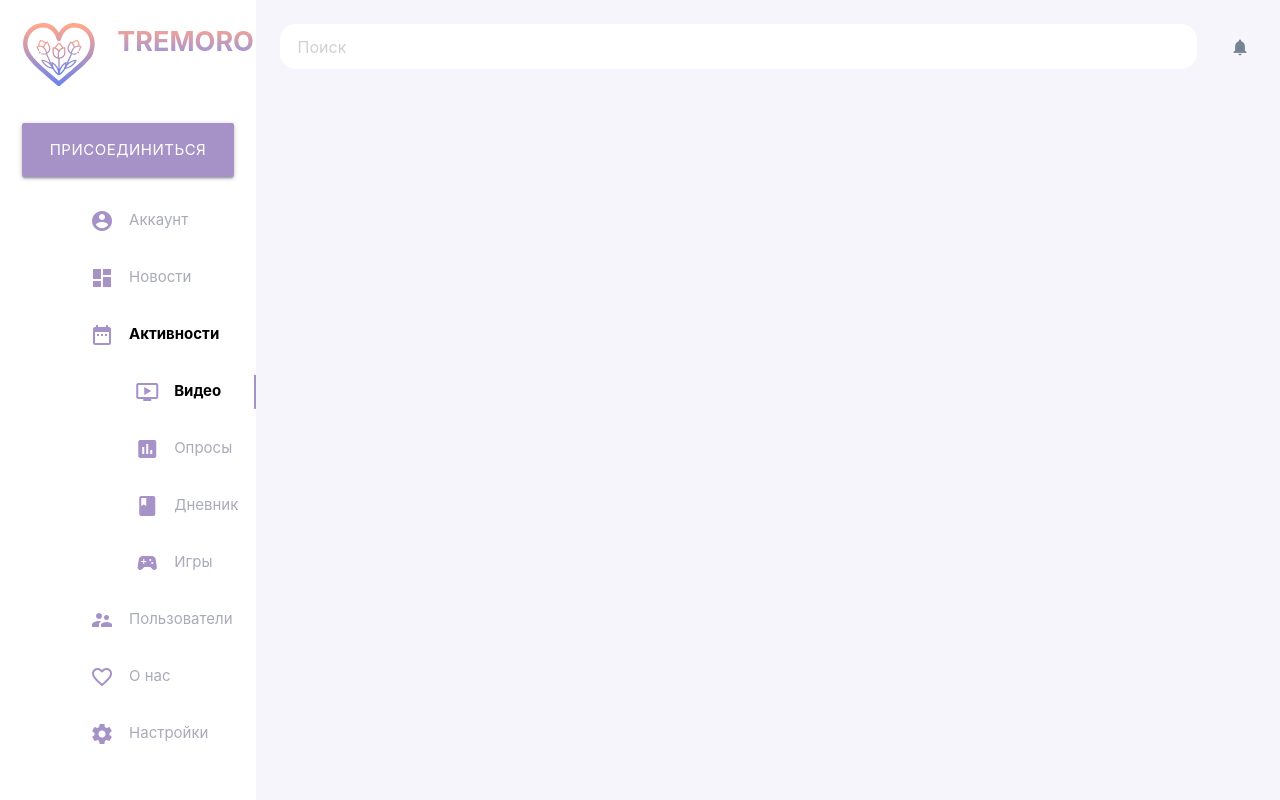
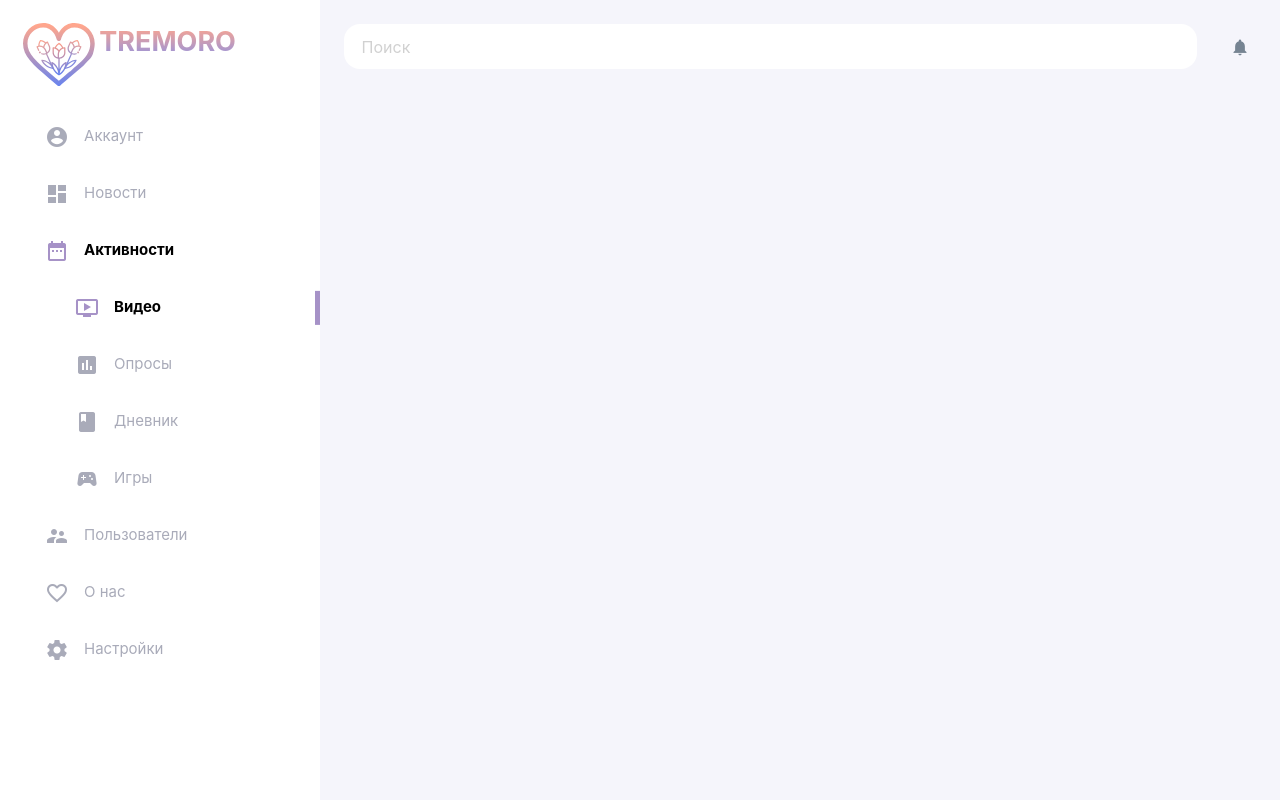
Before and after one commit to Dostoyewski/Neurostart-Hack, a Django app: page /video/ in a window 1280 px wide. Run offline with Django 3.2, Linux system fonts and the light colour scheme; data that the repository does not hold is empty; some libraries are stand-ins or nearby versions.

Commit message:
fixing some dead buttons

```diff
--- a/lk/static/js/script.js
+++ b/lk/static/js/script.js
@@ -1 +1,7 @@
-M.AutoInit()
+let unassignedButtons = document.querySelectorAll('.unassigned')
+
+for (let each of unassignedButtons) {
+    each.addEventListener('mousedown', e => {
+        M.toast({html: 'Ой, но это пока не готово!'})
+    })
+}
--- a/lk/static/sass/style-video.scss
+++ b/lk/static/sass/style-video.scss
@@ -54,20 +54,22 @@ body {
 
     #menu-section {
         background-color: white;
-        flex-basis: 20%;
+        flex-basis: 25%;
 
         display: flex;
         flex-direction: column;
         flex-shrink: 0;
 
         #logo {
+            // background-color: $secondary-color; // debug
+
             display: flex;
             flex-direction: row;
             align-items: center;
 
             img {
                 height: 4.2em;
-                margin: 1.5em;
+                margin: 1.5em 0.3em 1.5em 1.5em;
             }
 
             p {
@@ -91,7 +93,7 @@ body {
         #menu {
             .menu-entry {
                 font-size: 1.001em;
-                padding: 1.1em 1.1em 1.1em 6em;
+                padding: 1.1em 1.1em 1.1em 3em;
                 width: 100%;
 
                 i {
@@ -112,7 +114,7 @@ body {
                         right: 0;
 
                         height: 60%;
-                        width: 2px;
+                        width: 5px;
 
                         transform: translateY(-50%);
                     }
@@ -126,12 +128,16 @@ body {
 
                 &:not(.selected):not(.highlighted) {
                     color: #a9abb9;
+
+                    i {
+                        color: #a9abb9;
+                    }
                 }
             }
 
             .submenu {
                 .menu-entry {
-                    padding-left: 9em;
+                    padding-left: 5em;
                 }
             }
         }
@@ -255,3 +261,20 @@ body {
     padding: 1.2em 1.7em 1.2em 1.7em;
     border-radius: 0.4em;
 }
+
+
+.fullscreen-message {
+    display: flex;
+    flex-direction: column;
+    justify-content: center;
+
+    height: 100%;
+
+    h1 {
+        text-align: center;
+
+        background: linear-gradient(180deg, #FFA68D 9.38%, #8490EA 100%);
+        -webkit-text-fill-color: transparent;
+        -webkit-background-clip: text;
+    }
+}
--- a/lk/static/sass/style.scss
+++ b/lk/static/sass/style.scss
@@ -66,7 +66,7 @@ body {
 
     #menu-section {
         background-color: white;
-        flex-basis: 20%;
+        flex-basis: 25%;
 
         display: flex;
         flex-direction: column;
@@ -225,10 +225,13 @@ body {
                     display: flex;
                     flex-direction: row;
                     align-items: center;
+                    justify-content: center;
+
+                    flex-wrap: wrap;
 
                     img {
-                        // flex-basis: 10%;
                         height: 9em;
+                        margin: 1em;
                     }
 
                     #video-button {
@@ -252,7 +255,8 @@ body {
                         display: flex;
                         flex-direction: column;
                         justify-content: center;
-                        margin-left: 1.2em;
+
+                        max-width: 10em;
 
                         p {
                             padding: 0 1.2em;
@@ -422,3 +426,19 @@ body {
         margin: 1em 0;
     }
 }
+
+.fullscreen-message {
+    display: flex;
+    flex-direction: column;
+    justify-content: center;
+
+    height: 100%;
+
+    h1 {
+        text-align: center;
+
+        background: linear-gradient(180deg, #FFA68D 9.38%, #8490EA 100%);
+        -webkit-text-fill-color: transparent;
+        -webkit-background-clip: text;
+    }
+}
--- a/video_proc/templates/videos_home.html
+++ b/video_proc/templates/videos_home.html
@@ -18,6 +18,7 @@
     <body>
         {% include 'base.html' %}
 
+        <div class="hide-on-med-and-down">
             <div id="main-sections">
                 <div id="menu-section">
                     <div id="logo">
@@ -25,32 +26,28 @@
                         <p>TREMORO</p>
                     </div>
 
-                <div id="join-button-space">
-                    <button class="btn-large waves-effect waves-light">Присоединиться</button>
-                </div>
-
                     <div id="menu">
                         <a href="{% url 'account' %}" class="waves-effect waves-dark menu-entry"><i class="material-icons left">account_circle</i>Аккаунт</a>
                         <a href="{% url 'home' %}" class="waves-effect waves-dark menu-entry"><i class="material-icons left selected" >dashboard</i>Новости</a>
                         <div>
-                        <a href="" class="waves-effect waves-dark menu-entry highlighted"><i class="material-icons left" >date_range</i>Активности</a>
+                            <a class="waves-effect waves-dark menu-entry highlighted"><i class="material-icons left" >date_range</i>Активности</a>
                             <div class="submenu">
-                            <a href="" class="waves-effect waves-dark menu-entry selected"><i class="material-icons left">ondemand_video</i>Видео</a>
-                            <a href="" class="waves-effect waves-dark menu-entry"><i class="material-icons left">poll</i>Опросы</a>
-                            <a href="" class="waves-effect waves-dark menu-entry"><i class="material-icons left">book</i>Дневник</a>
-                            <a href="" class="waves-effect waves-dark menu-entry"><i class="material-icons left">sports_esports</i>Игры</a>
+                                <a class="waves-effect waves-dark menu-entry selected"><i class="material-icons left">ondemand_video</i>Видео</a>
+                                <a class="waves-effect waves-dark menu-entry unassigned"><i class="material-icons left">poll</i>Опросы</a>
+                                <a class="waves-effect waves-dark menu-entry unassigned"><i class="material-icons left">book</i>Дневник</a>
+                                <a class="waves-effect waves-dark menu-entry unassigned"><i class="material-icons left">sports_esports</i>Игры</a>
                             </div>
                         </div>
-                    <a href="" class="waves-effect waves-dark menu-entry"><i class="material-icons left" >supervisor_account</i>Пользователи</a>
-                    <a href="" class="waves-effect waves-dark menu-entry"><i class="material-icons left">favorite_border</i>О нас</a>
-                    <a href="" class="waves-effect waves-dark menu-entry"><i class="material-icons left" >settings</i>Настройки</a>
+                        <a class="waves-effect waves-dark menu-entry unassigned"><i class="material-icons left" >supervisor_account</i>Пользователи</a>
+                        <a class="waves-effect waves-dark menu-entry unassigned"><i class="material-icons left">favorite_border</i>О нас</a>
+                        <a class="waves-effect waves-dark menu-entry unassigned"><i class="material-icons left" >settings</i>Настройки</a>
                     </div>
                 </div>
 
                 <div id="content-section" class="scrollbarless">
                     <div id="content-topbar">
                         <input type="text" id="content-search" placeholder="Поиск">
-                    <button id="notofications-button" class="btn-flat waves-effect waves-dark"><i class="material-icons" style="color: #768492;">notifications</i></button>
+                        <button id="notofications-button" class="btn-flat waves-effect waves-dark unassigned"><i class="material-icons" style="color: #768492;">notifications</i></button>
                     </div>
 
                     <div id="main-content" class="row">
@@ -70,9 +67,16 @@
                     </div>
                 </div>
             </div>
+        </div>
+
+        <div class="hide-on-large-only">
+            <div class="container fullscreen-message">
+                <h1>Here the dragons be...</h1>
+            </div>
+        </div>
 
         <script src="js/materialize/bin/materialize.min.js"></script>
-        <script src="js/script.js"></script>
+        <script src="{% static 'js/script.js' %}"></script>
 
         <script>
             document.addEventListener('DOMContentLoaded', function() {
```
Also changed, not shown: lk/templates/main.html (+24 -19 lines), lk/static/css/style-video.css, lk/static/css/style.css, lk/static/images/video.svg, 2 other files. Lines whose indentation alone changed are shown as unchanged.
